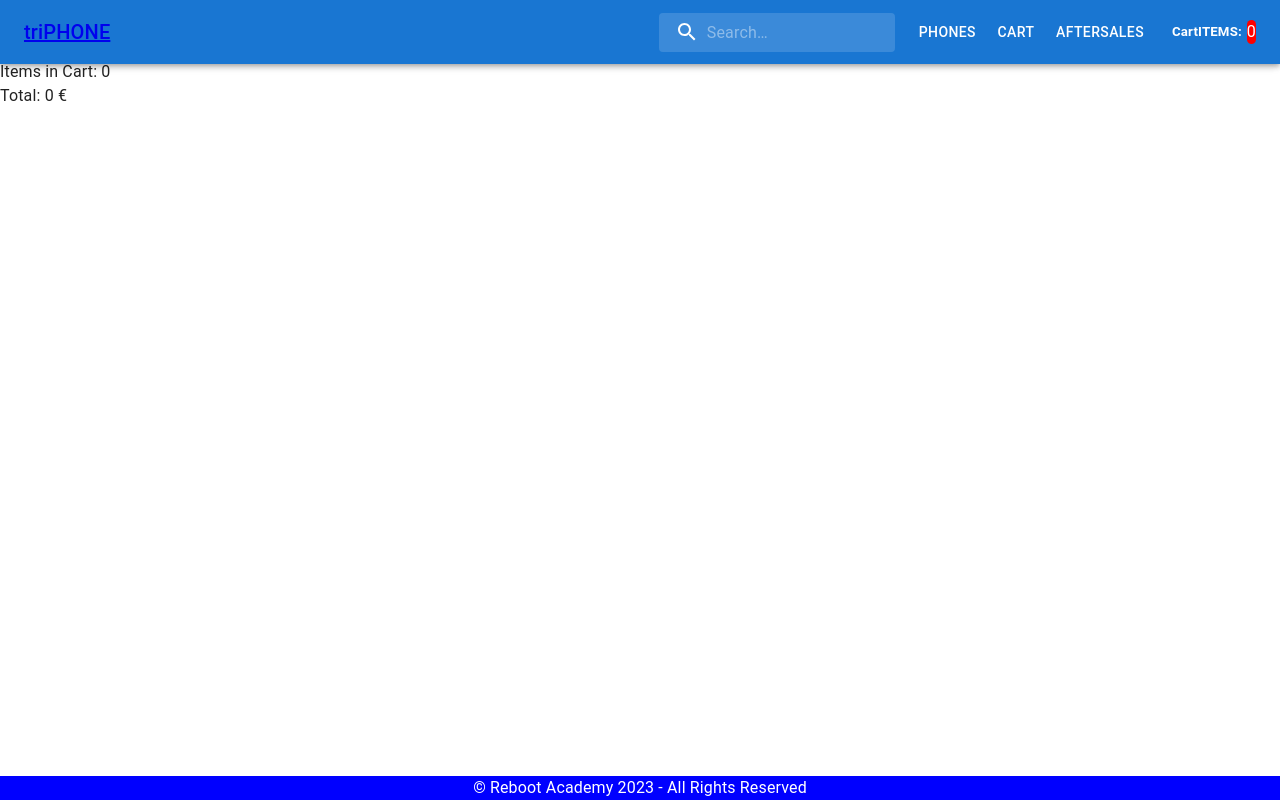
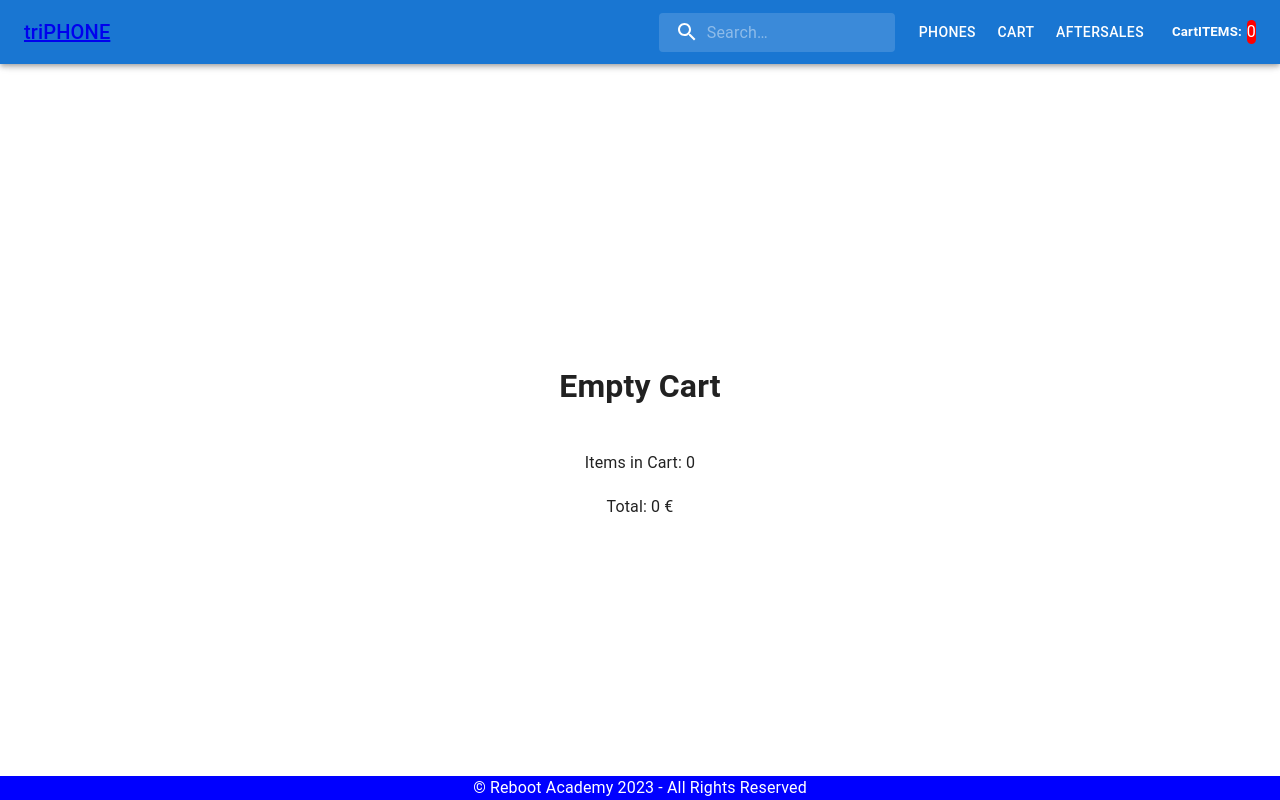
Before and after one commit to SamuelRguezSiverio/fullstack-project-03, a React (Vite) app in the folder frontend/: page /cart in a window 1280 px wide. Built offline with nearby package versions, Linux system fonts and the light colour scheme; sample sign-in values are in the browser's storage.

Commit message:
Working on Cart, but works

```diff
--- a/frontend/src/Contexts/CartContext.jsx
+++ b/frontend/src/Contexts/CartContext.jsx
@@ -1,4 +1,4 @@
-import React, { createContext, useState } from 'react'
+import { createContext, useState } from 'react'
 
 export const CartContext = createContext(null)
 
--- a/frontend/src/components/PhoneDetail/PhoneDetail.jsx
+++ b/frontend/src/components/PhoneDetail/PhoneDetail.jsx
@@ -3,35 +3,35 @@ import { Button, TextField, Radio, RadioGroup, FormControlLabel, FormControl } f
 import { CartContext } from '../../Contexts/CartContext'
 
 function PhoneDetail(props) {
-  const { id, marca, modelo, pantalla, dimensiones, procesador, camara_frontal, camara, peso, bateria, extras, precio } = props
+  const { id, memoria, marca, modelo, pantalla, dimensiones, procesador, camara_frontal, camara, peso, bateria, extras, precio, color } = props
 
   const [cart, setCart] = useContext(CartContext)
 
   const addToCart = () => {
     setCart((currPhones) => {
       const isPhoneFound = currPhones.find((phone) => phone.id === id)
-      if(isPhoneFound){
+      if (isPhoneFound) {
         return currPhones.map((phone) => {
-          if(phone.id === id){
-            return {...phone, quantity : phone.quantity + 1}
+          if (phone.id === id) {
+            return { ...phone, quantity: phone.quantity + 1 }
           } else {
             return phone
           }
         })
       } else {
-        return [...currPhones, {id, quantity: 1, precio}]
+        return [...currPhones, { id, quantity: 1, precio, modelo, memoria, color }]
       }
     })
   }
 
   const removePhone = (id) => {
     setCart((currPhones) => {
-      if(currPhones.find((phone) => phone.id === id)?.quantity === 1){
+      if (currPhones.find((phone) => phone.id === id)?.quantity === 1) {
         return currPhones.filter((phone) => phone.id !== id)
       } else {
         return currPhones.map((phone) => {
-          if(phone.id === id) {
-            return {...phone, quantity: phone.quantity - 1}
+          if (phone.id === id) {
+            return { ...phone, quantity: phone.quantity - 1 }
           } else {
             return phone
           }
@@ -46,6 +46,8 @@ const addToCart = () => {
 
   const quantityPerItem = getQuantityById(id)
 
+
+
   return (
     <div className='phone'>
       <div className='main-box-phone'>
@@ -56,7 +58,7 @@ const addToCart = () => {
           <h3>{modelo}</h3>
           <h1>{precio}</h1>
           {quantityPerItem > 0 && (
-            <div><h1 style={{color: 'red'}}>{quantityPerItem}</h1></div>
+            <div><h1 style={{ color: 'red' }}>{quantityPerItem}</h1></div>
           )}
           <p>Marca: {marca}</p>
           <p>Colores:</p>
@@ -109,7 +111,7 @@ const addToCart = () => {
           />
           {quantityPerItem === 0 ? (
             <Button onClick={() => addToCart()}>Añadir al Carrito</Button>
-): (
+          ) : (
             <Button onClick={() => addToCart()}>Añadir +</Button>
           )}
           {quantityPerItem > 0 && (
@@ -119,6 +121,8 @@ const addToCart = () => {
       </div>
       <div className='phone-data'>
         <p>Procesador: {procesador}</p>
+        <p>Color: {color}</p>
+        <p>Memoria: {memoria}</p>
         <p>Cámara: {camara}</p>
         <p>Cámara Frontal: {camara_frontal}</p>
         <p>Dimensiones: {dimensiones}</p>
--- /dev/null
+++ b/frontend/src/pages/Cart/Cart.css
@@ -0,0 +1,21 @@
+.main-cart {
+    display: flex;
+    flex-direction: column;
+    gap: 20px;
+    justify-content: center;
+    align-items: center;
+    margin-top: 5rem;
+    padding-bottom: 5rem;
+}
+
+.phone-cart-box {
+    display: flex;
+    flex-direction: column;
+    width: 80%;
+    background-color: blueviolet;
+    color: white;
+}
+
+.phone-cart-box > img {
+    width: 30%;
+}
--- a/frontend/src/pages/Cart/Cart.jsx
+++ b/frontend/src/pages/Cart/Cart.jsx
@@ -1,6 +1,7 @@
 import { useContext } from 'react'
 import { CartContext } from '../../Contexts/CartContext'
-import PhoneDetail from '../../'
+import { Button } from '@mui/material'
+import './Cart.css'
 
 function Cart() {
   const [cart, setCart] = useContext(CartContext)
@@ -9,15 +10,53 @@ function Cart() {
     return acc + curr.quantity
   }, 0)
 
-const totalPrice = cart.reduce((acc, curr) => {
-  return acc + curr.quantity * curr.precio
-},0)
+  const totalPrice = cart.reduce((acc, curr) => {
+    return acc + curr.quantity * curr.precio
+  }, 0)
+
+  const addToCart = () => {
+    setCart((currPhones) => {
+      const isPhoneFound = currPhones.find((phone) => phone.id)
+      if (isPhoneFound) {
+        return currPhones.map((phone) => {
+          if (phone.id) {
+            return { ...phone, quantity: phone.quantity + 1 }
+          } else {
+            return phone
+          }
+        })
+      }
+    })
+  }
+
+  const removePhone = (id) => {
+    setCart((currPhones) => {
+      if (currPhones.find((phone) => phone.id === id)?.quantity === 1) {
+        return currPhones.filter((phone) => phone.id !== id)
+      } else {
+        return currPhones.map((phone) => {
+          if (phone.id === id) {
+            return { ...phone, quantity: phone.quantity - 1 }
+          } else {
+            return phone
+          }
+        })
+      }
+    })
+  }
 
   return (
-    <div>
-      {cart.map((phone, id) => (
-          <PhoneDetail key={id} modelo={phone.modelo} />
+    <div className='main-cart'>
+      {cart.map((phone, idx) => (
+        <div key={idx} className='phone-cart-box'>
+          <img src='https://thumb.pccomponentes.com/w-530-530/articles/1058/10581317/1866-apple-iphone-14-pro-max-256gb-plata-libre-0dd128be-99b7-434b-9158-d8fd7d29cca7.jpg' />
+          <span>{phone.modelo} {phone.memoria} {phone.color}</span><br></br>
+          <span>Cantidad: {phone.quantity}</span>
+          <Button onClick={() => addToCart()}>+</Button>
+          <Button onClick={() => removePhone(phone.id)}>-</Button>
+        </div>
       ))}
+      {quantity === 0 ? (<h1>Empty Cart</h1>) : null}
       <div>Items in Cart: {quantity}</div>
       <div>Total: {totalPrice} €</div>
     </div>
```
Lines whose indentation alone changed are shown as unchanged.
